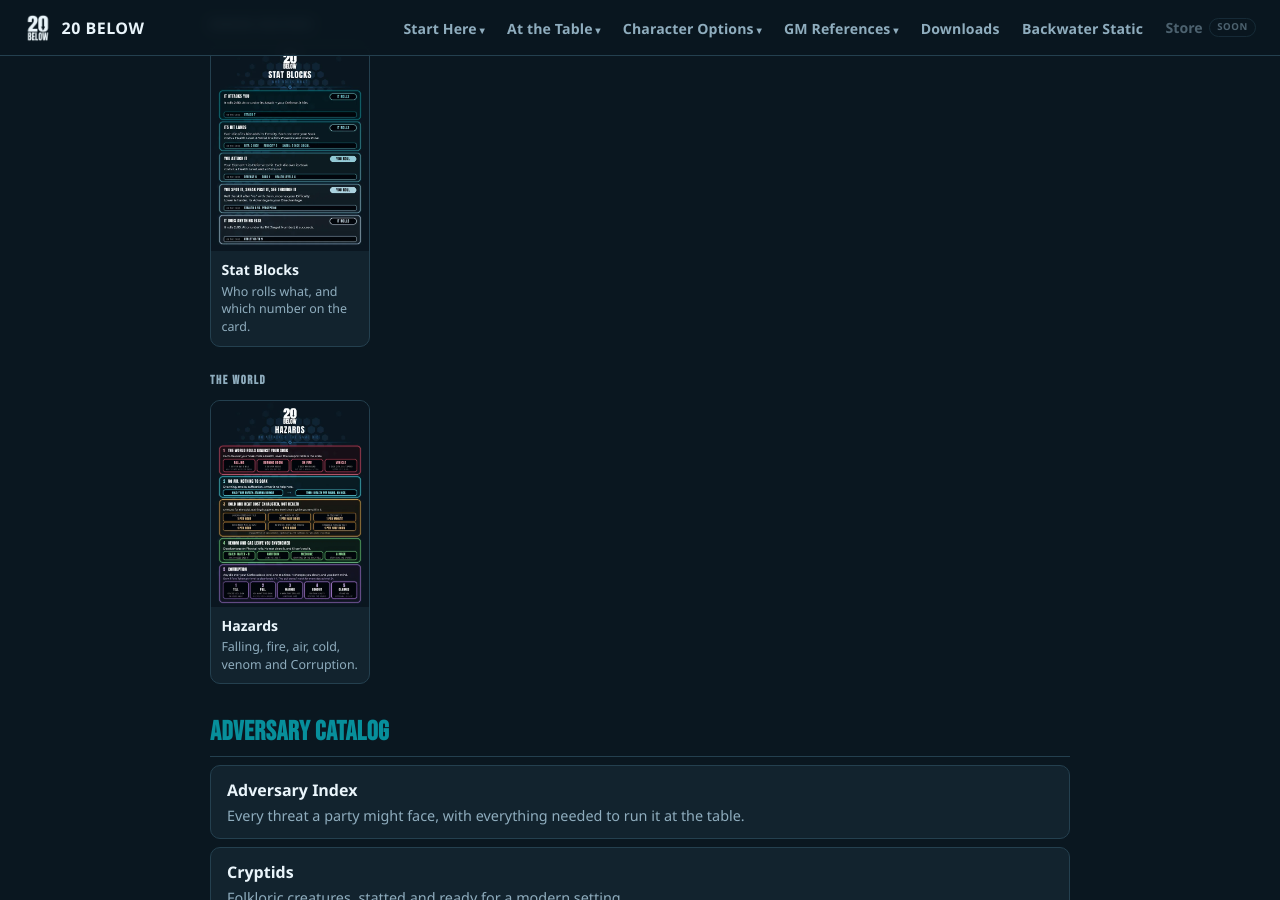
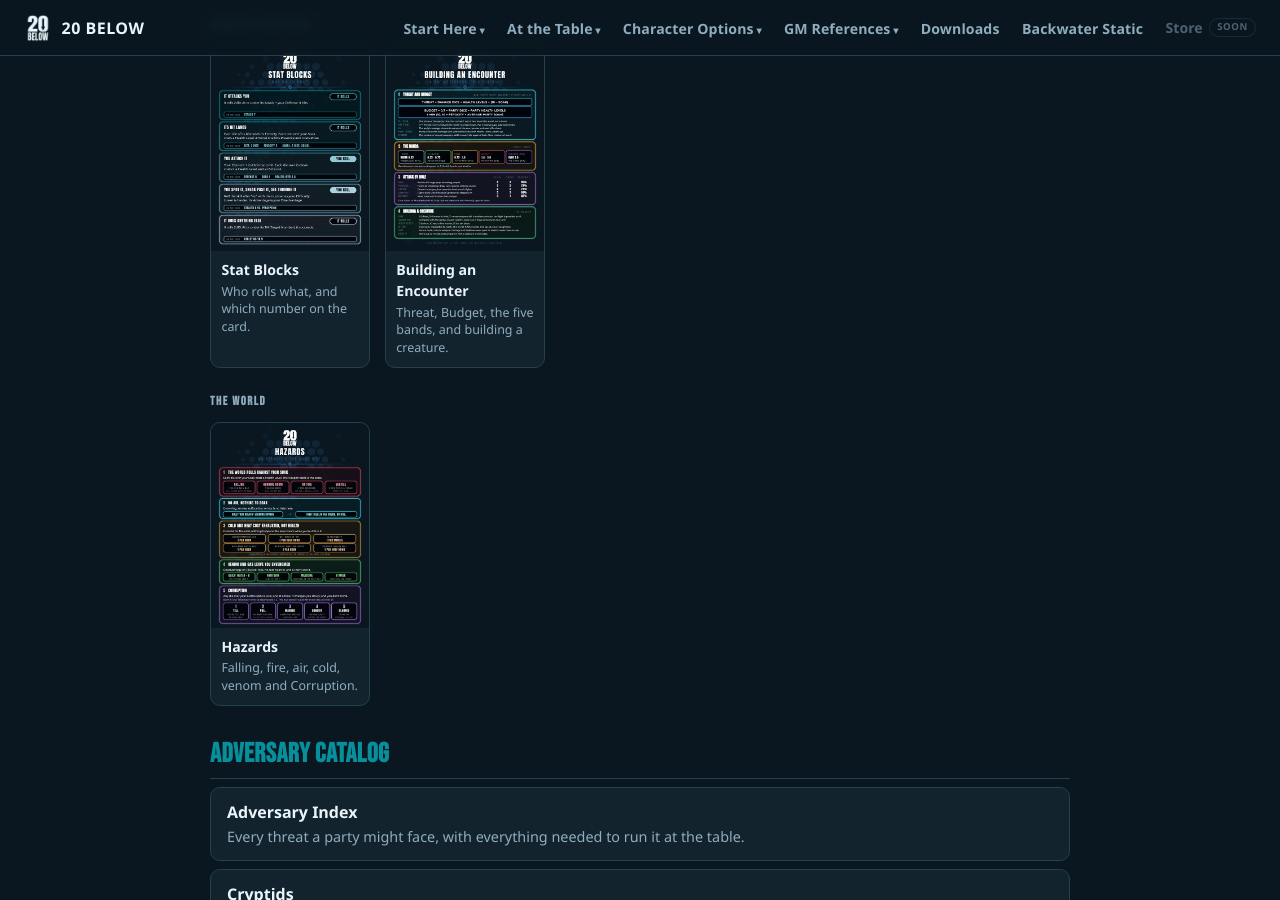
Before and after one commit to feralucce/20_Below, a Jekyll site: the page built from gm-references.html, in a window 1280 px wide and 900 px high, scrolled down 2965 px. Built offline with Jekyll 4.4.1, drawn with Linux system fonts in a browser that asks for light colours.

Commit message:
Portfolio: a Building an Encounter sheet
The GM arithmetic from rules/encounters.md on one page: creature Threat and
the party Budget with what each term means, the five bands, Attack by Role,
and the bounds for building a creature. Under Running Creatures on GM
References, after Stat Blocks, and in the visual portfolio (now twenty-two
sheets).

Co-Authored-By: Claude Opus 5.5 <noreply@anthropic.com>

```diff
--- a/docs/visual-portfolio.html
+++ b/docs/visual-portfolio.html
@@ -98,7 +98,7 @@
 
   <h2>Reference Sheets</h2>
   <div class="prose">
-    <p>Twenty-one sheets, one topic each, all built on the same template: the same header lockup, numbered sections read top to bottom, and the five Element colors meaning the same thing on every page they appear. Once you've learned to read one sheet, you can read all of them. Each is letter-size and rendered at 600 dpi, so it works as a printed handout at the table and as a screen reference.</p>
+    <p>Twenty-two sheets, one topic each, all built on the same template: the same header lockup, numbered sections read top to bottom, and the five Element colors meaning the same thing on every page they appear. Once you've learned to read one sheet, you can read all of them. Each is letter-size and rendered at 600 dpi, so it works as a printed handout at the table and as a screen reference.</p>
   </div>
   <div class="sheets">
     <a class="sheet" href="/docs/assets/portfolio/how-it-works.webp"><img src="/docs/assets/portfolio/how-it-works-thumb.webp" alt="How 20 Below Works infographic: seven numbered steps from the world presenting a problem to the story continuing" loading="lazy" width="560" height="725" /><div class="cap"><div class="name">How 20 Below Works</div><div class="desc">The whole game in seven steps, for someone who has never played it.</div></div></a>
@@ -122,6 +122,7 @@
     <a class="sheet" href="/docs/assets/portfolio/resources-ladder.webp"><img src="/docs/assets/portfolio/resources-ladder-thumb.webp" alt="The Resources Ladder: five levels from one person in one place to national reach" loading="lazy" width="560" height="725" /><div class="cap"><div class="name">Resources Ladder</div><div class="desc">An abstract number made concrete: what each level actually gets you.</div></div></a>
     <a class="sheet" href="/docs/assets/portfolio/advancement.webp"><img src="/docs/assets/portfolio/advancement-thumb.webp" alt="Advancement: the five ways to earn XP each session, every XP price with its step-by-step ladder, what a session of XP buys on the calendar, and what an Attribute past ten gives" loading="lazy" width="560" height="725" /><div class="cap"><div class="name">Advancement</div><div class="desc">XP in, XP out: every price, and how long each purchase takes.</div></div></a>
     <a class="sheet" href="/docs/assets/portfolio/status-effects.webp"><img src="/docs/assets/portfolio/status-effects-thumb.webp" alt="Status Effects reference: effects from a roll and effects from a vital at zero, each with its rule" loading="lazy" width="560" height="725" /><div class="cap"><div class="name">Status Effects</div><div class="desc">Every condition on one page, sorted by where it comes from.</div></div></a>
+    <a class="sheet" href="/docs/assets/portfolio/building-an-encounter.webp"><img src="/docs/assets/portfolio/building-an-encounter-thumb.webp" alt="Building an Encounter: creature Threat and the party Budget, the five bands from Trivial to Overwhelming, Attack by Role, and the bounds for building a creature" loading="lazy" width="560" height="725" /><div class="cap"><div class="name">Building an Encounter</div><div class="desc">For the GM: whether a fight is a bad afternoon or a funeral, worked out before anyone sits down.</div></div></a>
   </div>
 
   <h2>Design Data</h2>
--- a/gm-references.html
+++ b/gm-references.html
@@ -108,6 +108,7 @@ nav_section: gm
   <h3 class="sheet-group">Running Creatures</h3>
   <div class="sheets">
     <a class="sheet" href="/docs/assets/portfolio/stat-blocks.webp"><img src="/docs/assets/portfolio/stat-blocks-thumb.webp" alt="Stat Blocks reference sheet" loading="lazy" width="560" height="725" /><div class="cap"><div class="name">Stat Blocks</div><div class="desc">Who rolls what, and which number on the card.</div></div></a>
+    <a class="sheet" href="/docs/assets/portfolio/building-an-encounter.webp"><img src="/docs/assets/portfolio/building-an-encounter-thumb.webp" alt="Building an Encounter reference sheet" loading="lazy" width="560" height="725" /><div class="cap"><div class="name">Building an Encounter</div><div class="desc">Threat, Budget, the five bands, and building a creature.</div></div></a>
   </div>
   <h3 class="sheet-group">The World</h3>
   <div class="sheets">
```
Also changed, not shown: docs/assets/portfolio/building-an-encounter-thumb.webp (added), docs/assets/portfolio/building-an-encounter.webp (added).
